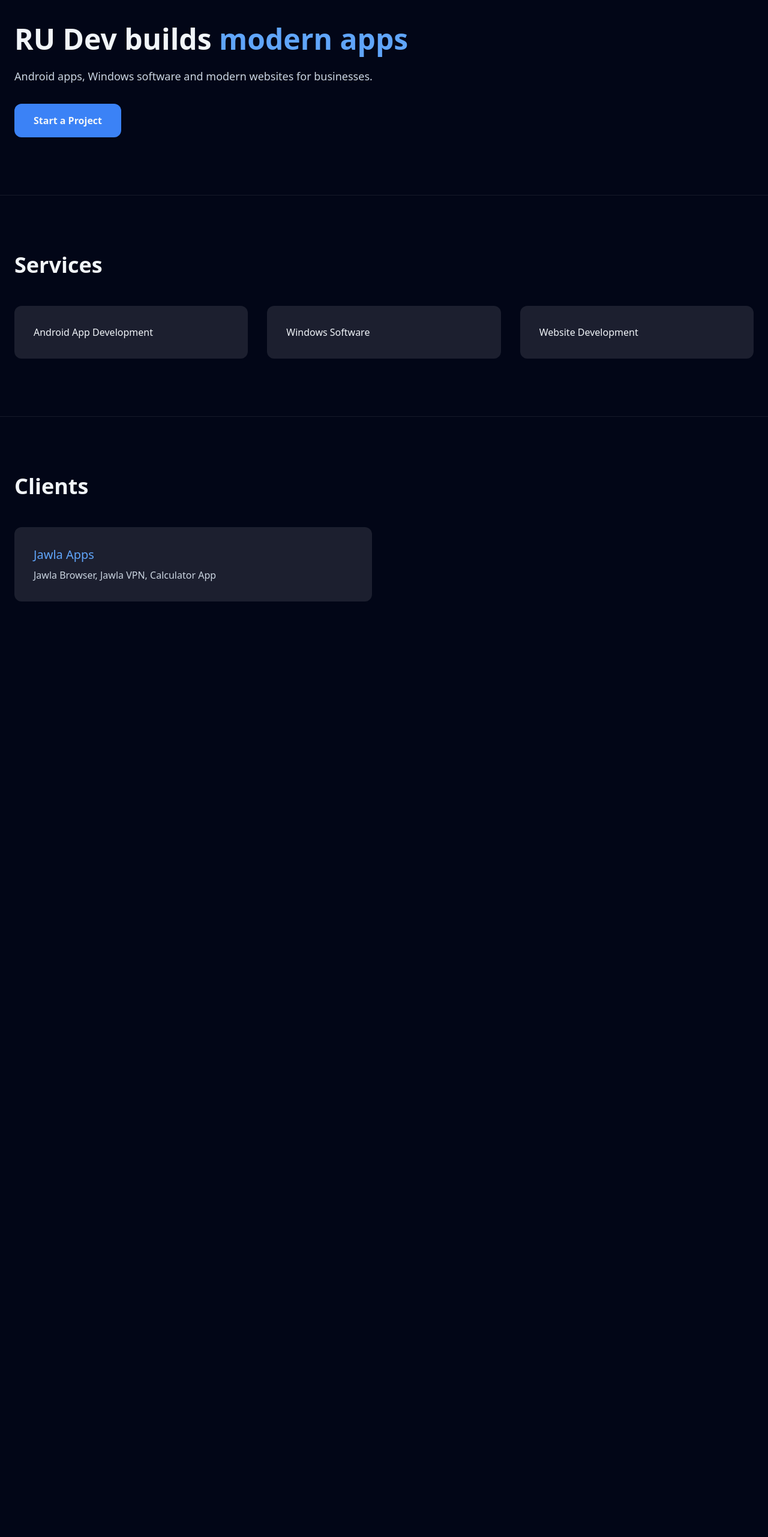
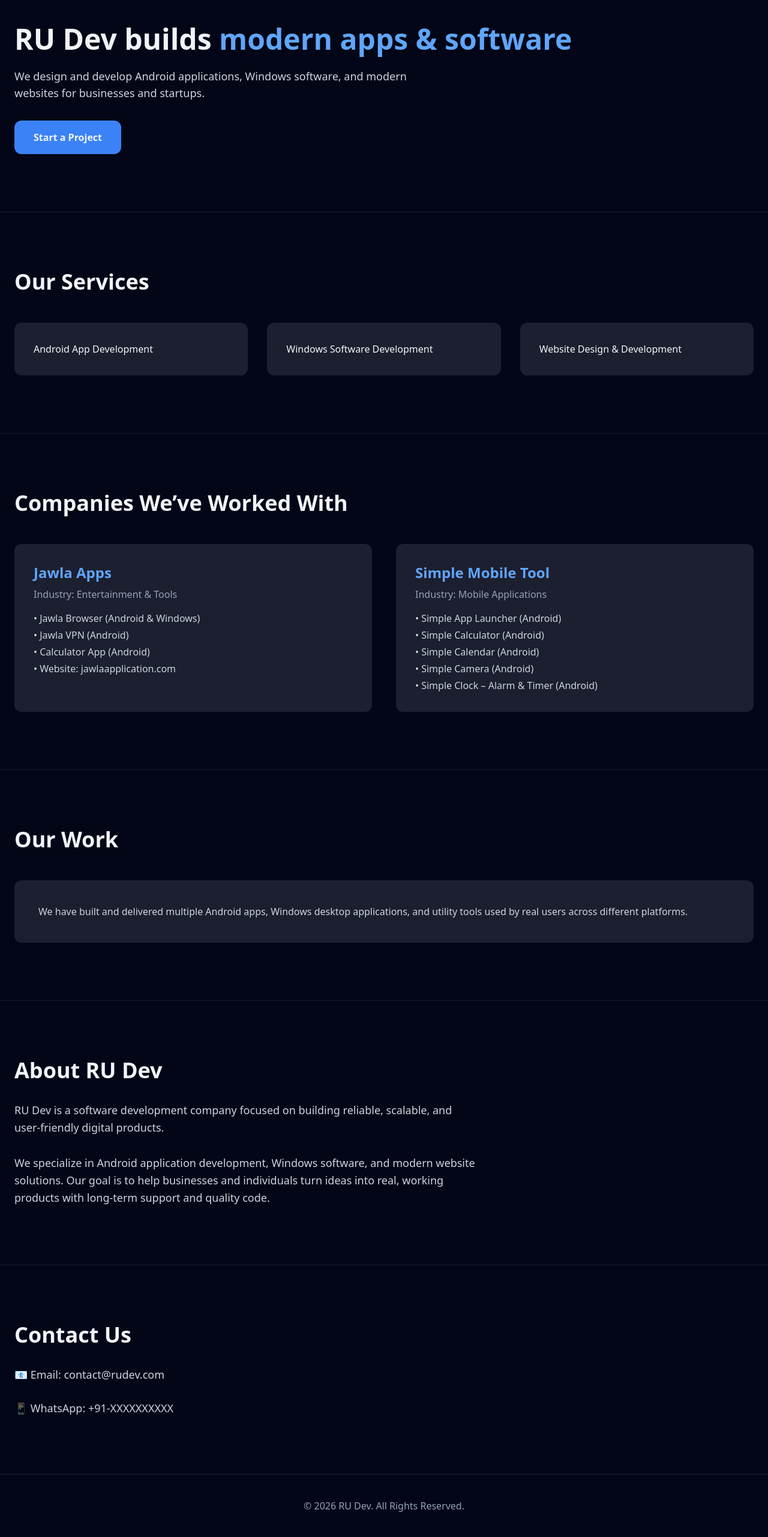
Before and after one commit to Rijussj/ru-dev-website, a plain HTML site: page index.html in a window 1280 px wide. Shown: the part 120-2683 px from the top of the page at 60% size. Before the commit the page ends 1219 px from the top, so only its background shows below. Drawn offline with nearby package versions, Linux system fonts and the light colour scheme.

Commit message:
Update index.html

```diff
--- a/index.html
+++ b/index.html
@@ -3,7 +3,7 @@
 <head>
 <meta charset="UTF-8">
 <meta name="viewport" content="width=device-width, initial-scale=1.0">
-<title>RU Dev — Software Company</title>
+<title>RU Dev | Software Development Company</title>
 
 <script src="https://cdn.tailwindcss.com"></script>
 
@@ -19,16 +19,16 @@ section{
 
 <body class="text-slate-100">
 
-<!-- NAVBAR (VISIBLE EVERYWHERE) -->
+<!-- NAVBAR -->
 <header class="sticky top-0 bg-black/70 backdrop-blur z-50">
-  <div class="max-w-7xl mx-auto px-6 py-4 flex flex-wrap gap-4 justify-between items-center">
+  <div class="max-w-7xl mx-auto px-6 py-4 flex flex-wrap justify-between items-center gap-4">
     <div class="text-2xl font-bold">RU Dev</div>
     <nav class="flex gap-6 text-slate-300 text-sm">
-      <a href="#services" class="hover:text-white">Services</a>
-      <a href="#clients" class="hover:text-white">Clients</a>
-      <a href="#work" class="hover:text-white">Work</a>
-      <a href="#about" class="hover:text-white">About</a>
-      <a href="#contact" class="hover:text-white">Contact</a>
+      <a href="#services">Services</a>
+      <a href="#clients">Clients</a>
+      <a href="#work">Work</a>
+      <a href="#about">About</a>
+      <a href="#contact">Contact</a>
     </nav>
   </div>
 </header>
@@ -36,10 +36,11 @@ section{
 <!-- HERO -->
 <section class="max-w-7xl mx-auto px-6 py-24">
   <h1 class="text-5xl font-extrabold">
-    RU Dev builds <span class="text-blue-400">modern apps</span>
+    RU Dev builds <span class="text-blue-400">modern apps & software</span>
   </h1>
   <p class="mt-6 text-lg text-slate-300 max-w-2xl">
-    Android apps, Windows software and modern websites for businesses.
+    We design and develop Android applications, Windows software,
+    and modern websites for businesses and startups.
   </p>
   <a href="start-project.html"
      class="inline-block mt-8 px-8 py-4 bg-blue-500 hover:bg-blue-600 rounded-xl font-semibold">
@@ -49,23 +50,84 @@ section{
 
 <!-- SERVICES -->
 <section id="services" class="max-w-7xl mx-auto px-6 py-24">
-  <h2 class="text-4xl font-bold mb-12">Services</h2>
+  <h2 class="text-4xl font-bold mb-12">Our Services</h2>
   <div class="grid md:grid-cols-3 gap-8">
     <div class="bg-white/10 p-8 rounded-xl">Android App Development</div>
-    <div class="bg-white/10 p-8 rounded-xl">Windows Software</div>
-    <div class="bg-white/10 p-8 rounded-xl">Website Development</div>
+    <div class="bg-white/10 p-8 rounded-xl">Windows Software Development</div>
+    <div class="bg-white/10 p-8 rounded-xl">Website Design & Development</div>
   </div>
 </section>
 
 <!-- CLIENTS -->
 <section id="clients" class="max-w-7xl mx-auto px-6 py-24">
-  <h2 class="text-4xl font-bold mb-12">Clients</h2>
+  <h2 class="text-4xl font-bold mb-12">Companies We’ve Worked With</h2>
 
   <div class="grid md:grid-cols-2 gap-10">
 
+    <!-- Jawla Apps -->
     <div class="bg-white/10 p-8 rounded-xl">
-      <h3 class="text-xl text-blue-400">Jawla Apps</h3>
-      <p class="text-slate-300 mt-2">
-        Jawla Browser, Jawla VPN, Calculator App
-      </p>
-    </d
+      <h3 class="text-2xl text-blue-400 font-semibold">Jawla Apps</h3>
+      <p class="text-slate-400 mt-2">Industry: Entertainment & Tools</p>
+      <ul class="mt-4 text-slate-300 space-y-1">
+        <li>• Jawla Browser (Android & Windows)</li>
+        <li>• Jawla VPN (Android)</li>
+        <li>• Calculator App (Android)</li>
+        <li>• Website: jawlaapplication.com</li>
+      </ul>
+    </div>
+
+    <!-- Simple Mobile Tool (FIXED FULL DETAIL) -->
+    <div class="bg-white/10 p-8 rounded-xl">
+      <h3 class="text-2xl text-blue-400 font-semibold">Simple Mobile Tool</h3>
+      <p class="text-slate-400 mt-2">Industry: Mobile Applications</p>
+      <ul class="mt-4 text-slate-300 space-y-1">
+        <li>• Simple App Launcher (Android)</li>
+        <li>• Simple Calculator (Android)</li>
+        <li>• Simple Calendar (Android)</li>
+        <li>• Simple Camera (Android)</li>
+        <li>• Simple Clock – Alarm & Timer (Android)</li>
+      </ul>
+    </div>
+
+  </div>
+</section>
+
+<!-- WORK -->
+<section id="work" class="max-w-7xl mx-auto px-6 py-24">
+  <h2 class="text-4xl font-bold mb-12">Our Work</h2>
+  <div class="bg-white/10 p-10 rounded-xl text-slate-300">
+    We have built and delivered multiple Android apps, Windows desktop
+    applications, and utility tools used by real users across different
+    platforms.
+  </div>
+</section>
+
+<!-- ABOUT US (FULL & CLEAR) -->
+<section id="about" class="max-w-7xl mx-auto px-6 py-24">
+  <h2 class="text-4xl font-bold mb-8">About RU Dev</h2>
+  <p class="text-slate-300 text-lg max-w-3xl leading-relaxed">
+    RU Dev is a software development company focused on building
+    reliable, scalable, and user-friendly digital products.
+    <br><br>
+    We specialize in Android application development, Windows software,
+    and modern website solutions. Our goal is to help businesses and
+    individuals turn ideas into real, working products with long-term
+    support and quality code.
+  </p>
+</section>
+
+<!-- CONTACT -->
+<section id="contact" class="max-w-7xl mx-auto px-6 py-24">
+  <h2 class="text-4xl font-bold mb-8">Contact Us</h2>
+  <p class="text-slate-300 text-lg">
+    📧 Email: contact@rudev.com<br><br>
+    📱 WhatsApp: +91-XXXXXXXXXX
+  </p>
+</section>
+
+<footer class="text-center text-slate-400 py-10 border-t border-white/10">
+  © 2026 RU Dev. All Rights Reserved.
+</footer>
+
+</body>
+</html>
```
